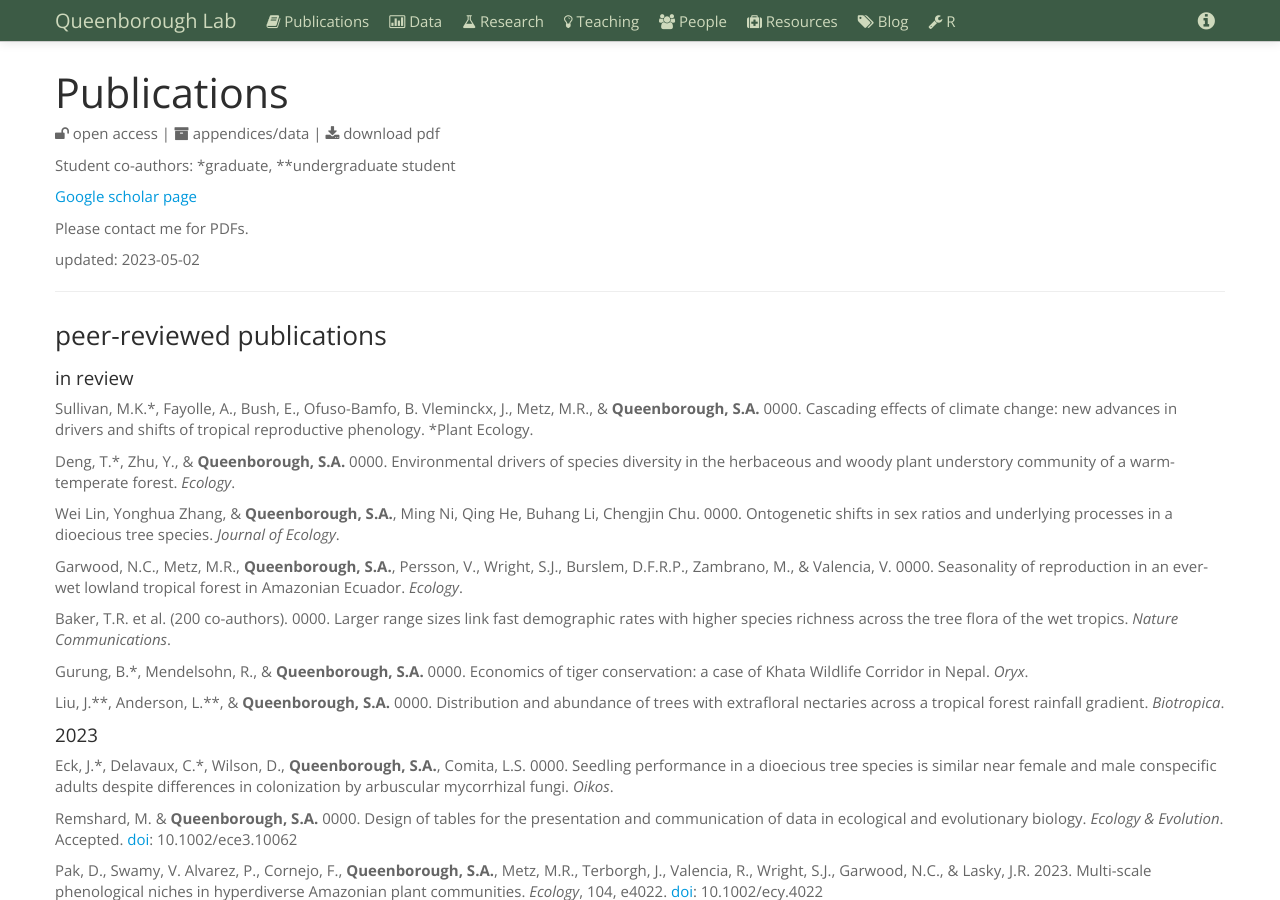
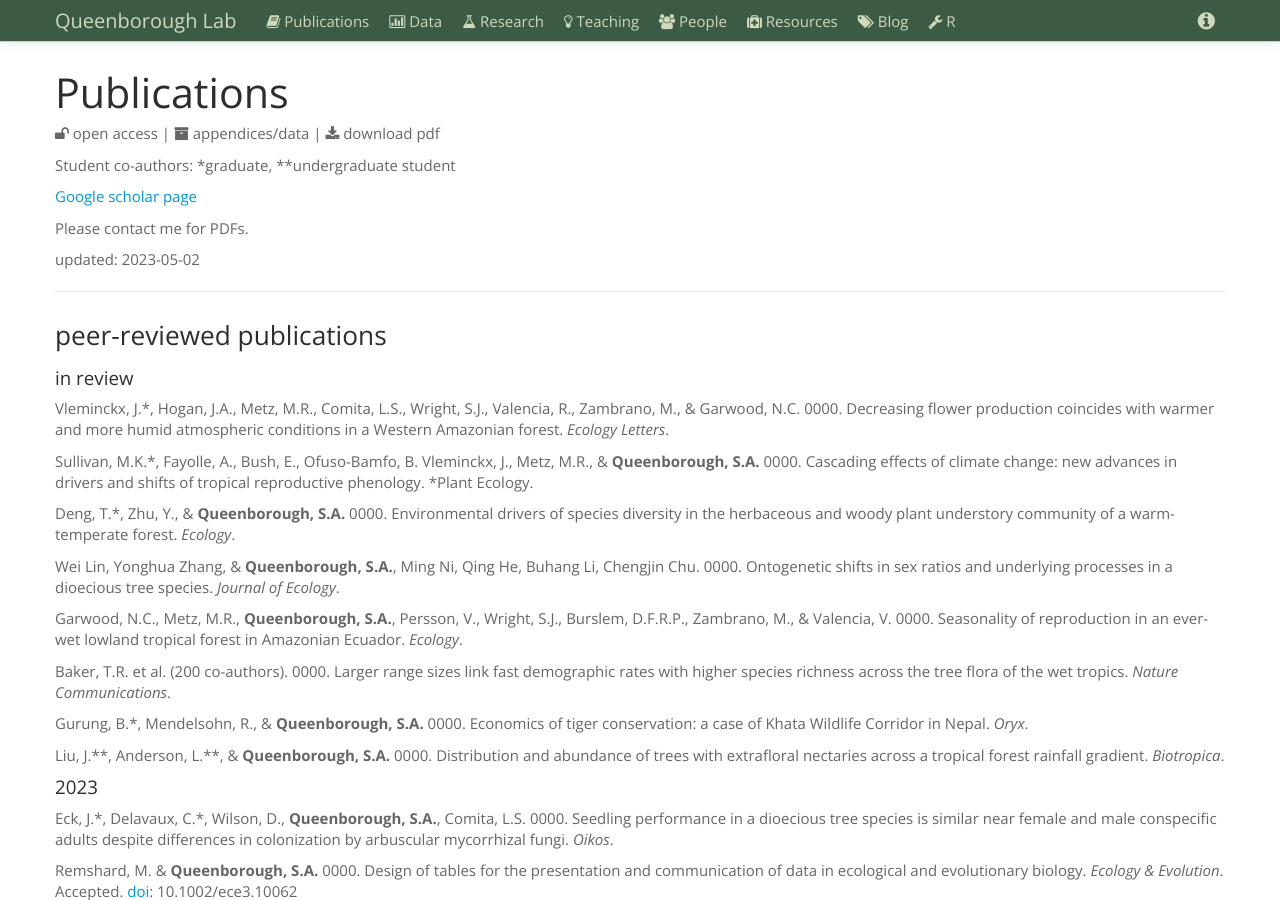
Before and after one commit to saq/saq.github.io, a Jekyll site: the page built from publications.md, in a window 1280 px wide and 900 px high. Built offline with Jekyll 4.4.1, drawn with Linux system fonts in a browser that asks for light colours.

Commit message:
Update publications.md

```diff
--- a/publications.md
+++ b/publications.md
@@ -40,6 +40,8 @@ Young, K.J.\*, Piotto, D., **Queenborough, S.A.**, & Ashton, M.S. 0000. Cacao ag
 
 
 #### in review
+
+Vleminckx, J.\*, Hogan, J.A., Metz, M.R., Comita, L.S., Wright, S.J., Valencia, R., Zambrano, M., & Garwood, N.C. 0000. Decreasing flower production coincides with warmer and more humid atmospheric conditions in a Western Amazonian forest. *Ecology Letters*.
 
 Sullivan, M.K.\*, Fayolle, A., Bush, E., Ofuso-Bamfo, B. Vleminckx, J., Metz, M.R., & **Queenborough, S.A.** 0000. Cascading effects of climate change: new advances in drivers and shifts of tropical reproductive phenology. *Plant Ecology.
 
```
